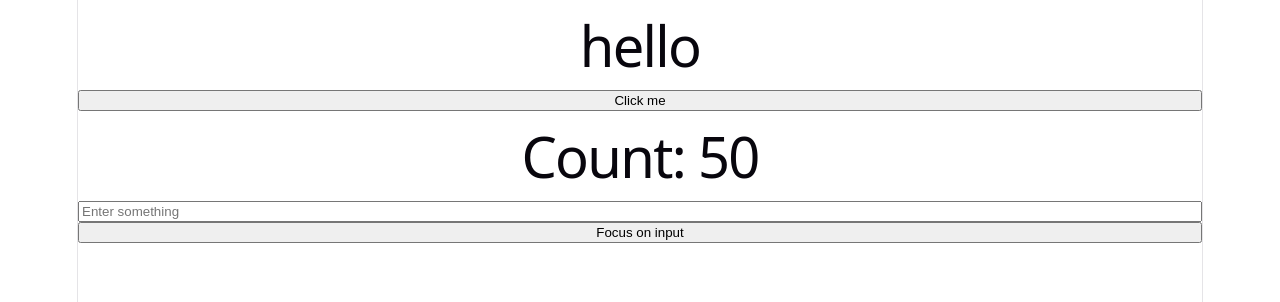
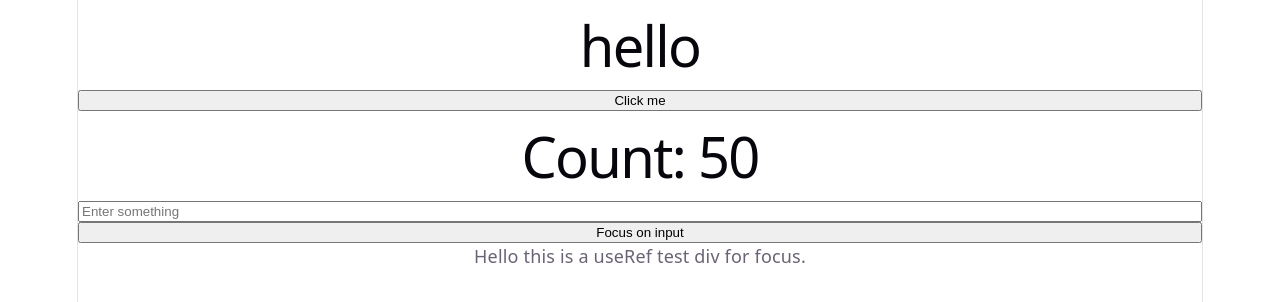
Before and after one commit to FaizanSb/UseEffectandUseRef, a React (Vite) app: page / in a window 1280 px wide. Shown: the top 302 px of the page. Built offline with nearby package versions, Linux system fonts and the light colour scheme.

Commit message:
changing css

```diff
--- a/src/App.css
+++ b/src/App.css
@@ -26,7 +26,12 @@
     inset-inline: 0;
     margin: 0 auto;
   }
-
+  .test {
+    height: 100px;
+    width: 300px;
+    background-color: yellow;
+      margin: 20px auto;
+  }
   .base {
     width: 170px;
     position: relative;
--- a/src/App.jsx
+++ b/src/App.jsx
@@ -24,6 +24,10 @@ function App() {
     <input ref={inputRef} type="text" placeholder='Enter something' />
 
     <button onClick={() => inputRef.current.focus()}>Focus on input</button>
+
+    <div className="test">
+        Hello this is a useRef test div for focus.
+    </div>
    </>
   )
 }
```
